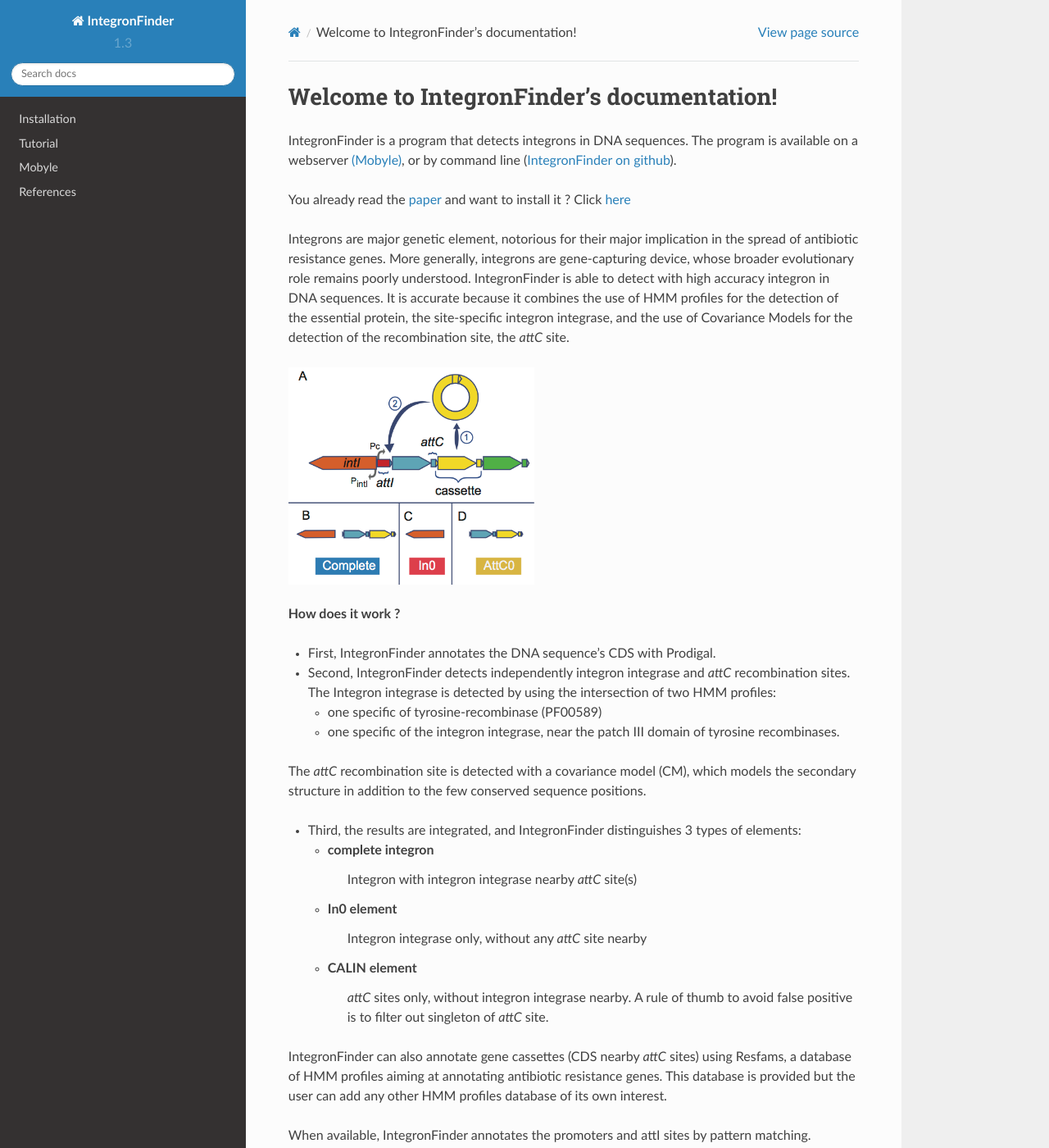
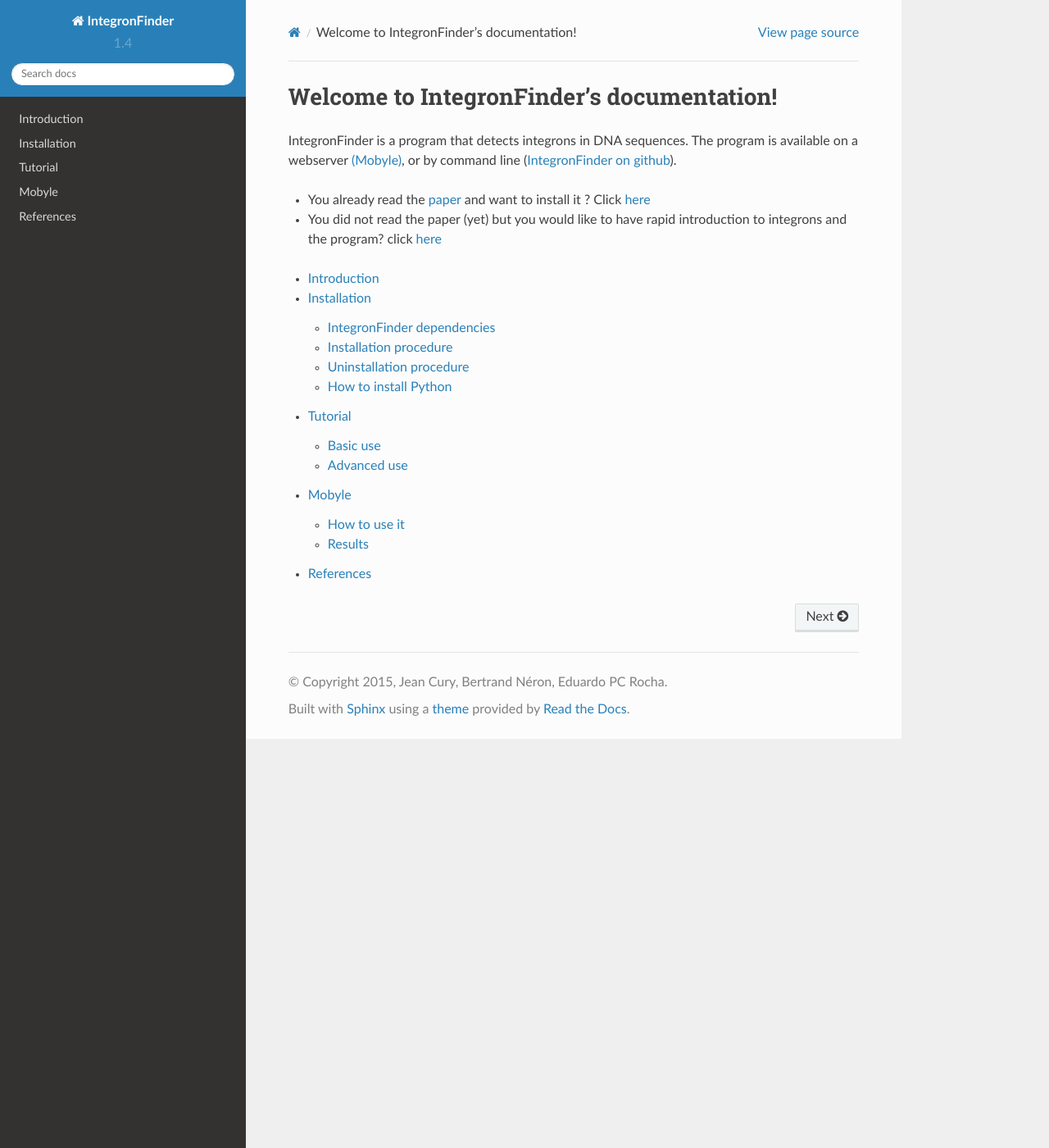
Before and after one commit to gem-pasteur/Integron_Finder, a Sphinx documentation site: the page built from doc/source/index.rst, in a window 1280 px wide and 1400 px high. Shown: the whole window at 82% size. Built offline with Sphinx 7.4.7 and the Read the Docs theme 2.0.0, drawn with Linux system fonts in a browser that asks for light colours.

Commit message:
Improve Doc

```diff
--- a/doc/source/conf.py
+++ b/doc/source/conf.py
@@ -58,9 +58,9 @@
 # built documents.
 #
 # The short X.Y version.
-version = '1.3'
+version = '1.4'
 # The full version, including alpha/beta/rc tags.
-release = '1.3'
+release = '1.4'
 
 # The language for content autogenerated by Sphinx. Refer to documentation
 # for a list of supported languages.
--- a/doc/source/index.rst
+++ b/doc/source/index.rst
@@ -1,8 +1,5 @@
 .. IntegronFinder - Detection of Integron in DNA sequences
-   documentation master file, created by
-   sphinx-quickstart on Mon Jul 27 15:07:43 2015.
-   You can adapt this file completely to your liking, but it should at least
-   contain the root `toctree` directive.
+
 
 Welcome to IntegronFinder's documentation!
 ==========================================
@@ -10,58 +7,8 @@
 IntegronFinder is a program that detects integrons in DNA sequences.
 The program is available on a webserver :ref:`(Mobyle) <mobyle>`, or by command line (`IntegronFinder on github`_).
 
-You already read the :ref:`paper <references>` and want to install it ? Click :ref:`here <install>`
-
-Integrons are major genetic element, notorious for their major implication in the spread of antibiotic resistance genes. More generally,  integrons are gene-capturing device, whose broader evolutionary role remains poorly understood. IntegronFinder is able to detect with high accuracy integron in DNA sequences. It is accurate because it combines the use of HMM profiles for the detection of the essential protein, the site-specific integron integrase, and the use of Covariance Models for the detection of the recombination site, the *attC* site.
-
-|integron schema|
-
-**How does it work ?**
-
-- First, IntegronFinder annotates the DNA sequence's CDS with Prodigal.
-
-- Second, IntegronFinder detects independently integron integrase and *attC*
-  recombination sites. The Integron integrase is detected by using the intersection
-  of two HMM profiles:
-
-  - one specific of tyrosine-recombinase (PF00589)
-  - one specific of the integron integrase, near the patch III domain of tyrosine recombinases.
-
-The *attC* recombination site is detected with a covariance model (CM), which
-models the secondary structure in addition to the few conserved sequence
-positions.
-
-
-- Third, the results are integrated, and IntegronFinder distinguishes 3 types of
-  elements:
-
-  - complete integron
-      Integron with integron integrase nearby *attC* site(s)
-  - In0 element
-      Integron integrase only, without any *attC* site nearby
-  - CALIN element
-      *attC* sites only, without integron integrase nearby.
-      A rule of thumb to avoid false positive is to filter out singleton of
-      *attC* site.
-
-IntegronFinder can also annotate gene cassettes (CDS nearby *attC* sites) using
-Resfams, a database of HMM profiles aiming at annotating antibiotic resistance
-genes. This database is provided but the user can add any other HMM profiles
-database of its own interest.
-
-When available, IntegronFinder annotates the promoters and attI sites by pattern
-matching.
-
-.. image:: _static/pipeline.*
-     :width: 400px
-     :align: middle
-     :alt: IntegronFinder Pipeline
-
-.. |integron schema| image:: _static/schema.*
-      :align: middle
-      :width: 300px
-      :alt: Integron Schema
-
+- You already read the :ref:`paper <references>` and want to install it ? Click :ref:`here <install>`
+- You did not read the paper (yet) but you would like to have rapid introduction to integrons and the program? click :ref:`here <introduction>`
 
 .. _`IntegronFinder on github`: https://github.com/gem-pasteur/Integron_Finder
 
@@ -69,6 +16,7 @@
 .. toctree::
    :maxdepth: 2
 
+   introduction
    installation
    tutorial
    mobyle
--- a/doc/source/tutorial.rst
+++ b/doc/source/tutorial.rst
@@ -86,15 +86,12 @@
 ---------------
 
 The time limiting part are HMMER and INFERNAL. So IntegronFinder does not have
-parallel implementation, but the user can set the number of CPU used by HMMER and
+parallel implementation (yet?), but the user can set the number of CPU used by HMMER and
 INFERNAL::
 
   integron_finder mysequence.fst --cpu 4
 
 Default is 1.
-
-To start IntegronFinder on many nucleotide sequences, one can use "manual"
-parallelization by calling multiple times IntegronFinder in ``bash``.
 
 .. _advance:
 
```
Also changed, not shown: doc/source/introduction.rst (added, +76 -0 lines), doc/source/_static/benchmark.png (added), doc/source/_static/pipeline.png, doc/source/_static/schema.png, 3 other files.
